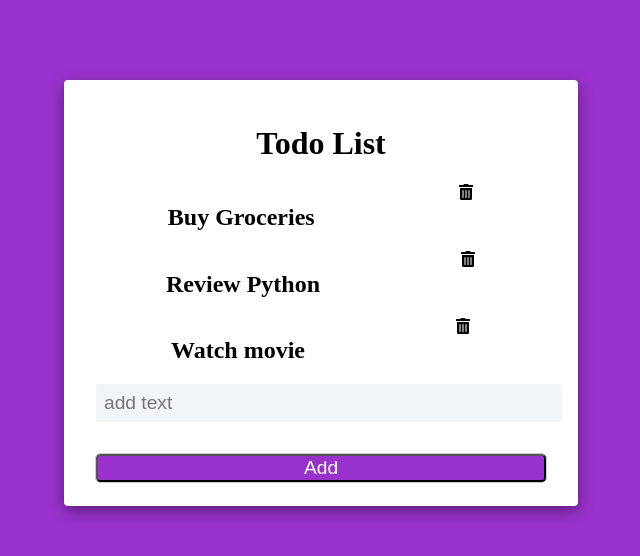
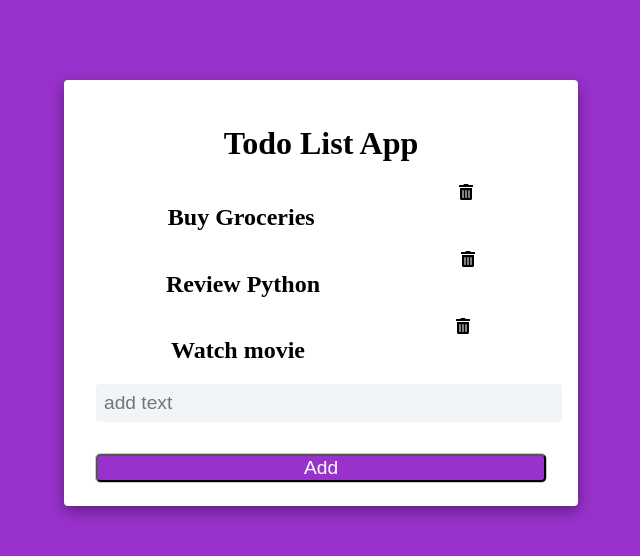
Before and after one commit to thinkC/todolist, a React (Create React App) app: page / in a window 1280 px wide. Shown: the top 556 px of the page, without its empty margins (319-959 px from the left). Built offline with nearby package versions, Linux system fonts and the light colour scheme.

Commit message:
Change app name

```diff
--- a/src/App.js
+++ b/src/App.js
@@ -9,7 +9,7 @@ function App() {
   console.log(todos)
   return (
     <div className="container">
-      <h1 >Todo List</h1>
+      <h1 >Todo List App</h1>
       {todos && todos.map((todo) => {
         return <TodoList key={todo.id} todo={todo} />
       })}
```
